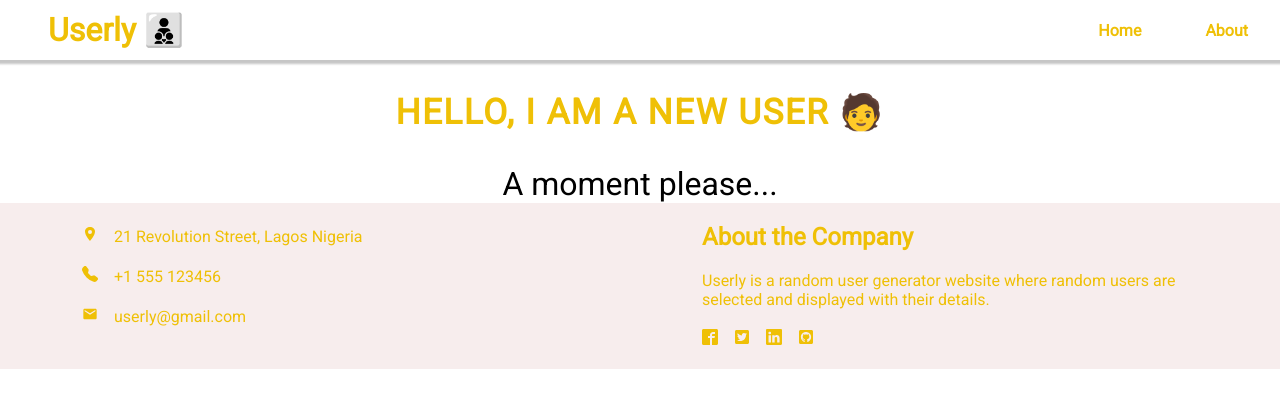
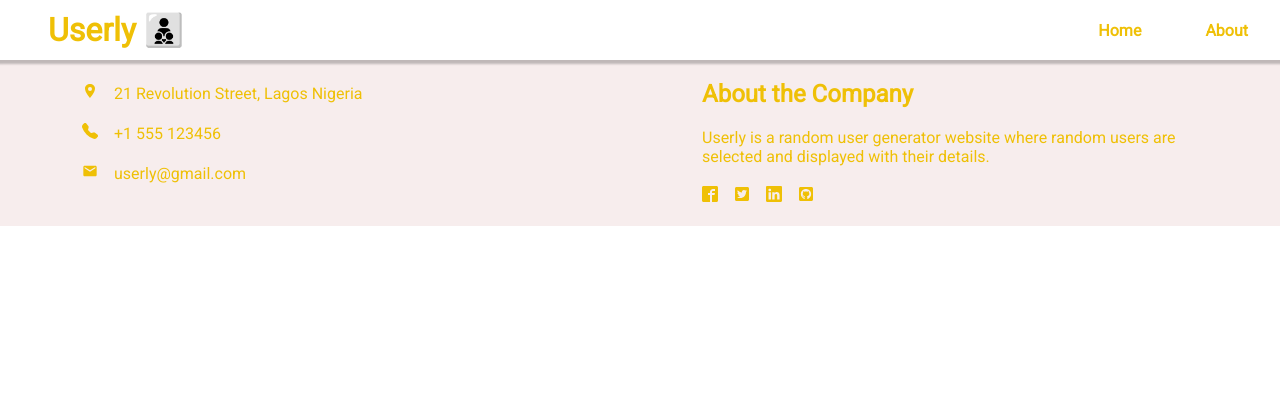
Before and after one commit to Rachelwebdev/Random-User-Gen, a React (Create React App) app: page /User in a window 1280 px wide. Shown: the top 408 px of the page. Built offline with nearby package versions, Linux system fonts and the light colour scheme; no server answers; the HTML template or start-up script is replaced by a standard one.

Commit message:
implemented nested routes

```diff
--- a/src/App.js
+++ b/src/App.js
@@ -13,9 +13,10 @@ function App() {
       <Navbar />
       <Routes>
         <Route path="/" element={<Landing />} />
-        <Route path="/About" element={<About />} />
-        <Route path="/User" element={<PaginationContainer />} />
-        <Route path="/Register" element={<Register />} />
+        <Route path="/about" element={<About />}>
+          <Route path="user" element={<PaginationContainer />} />
+          <Route path="register" element={<Register />} />
+        </Route>
       </Routes>
       <Footer />
     </div>
```
